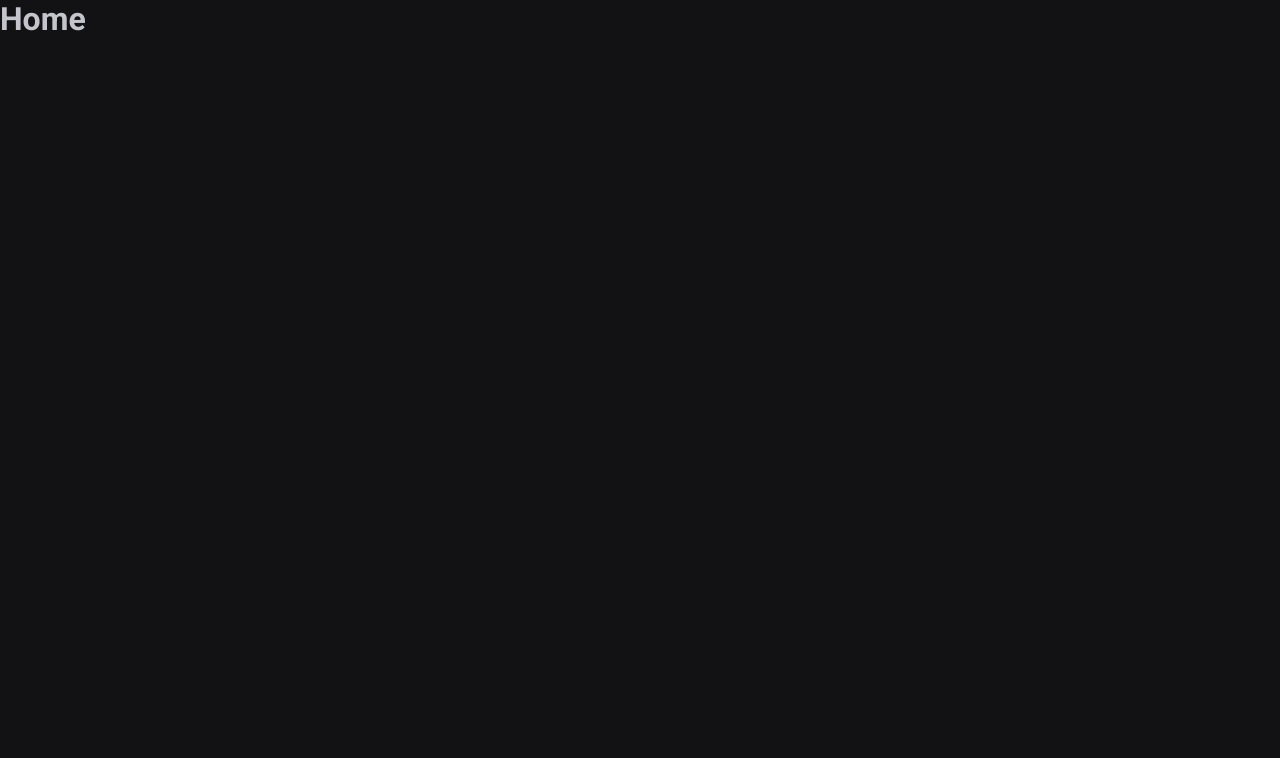
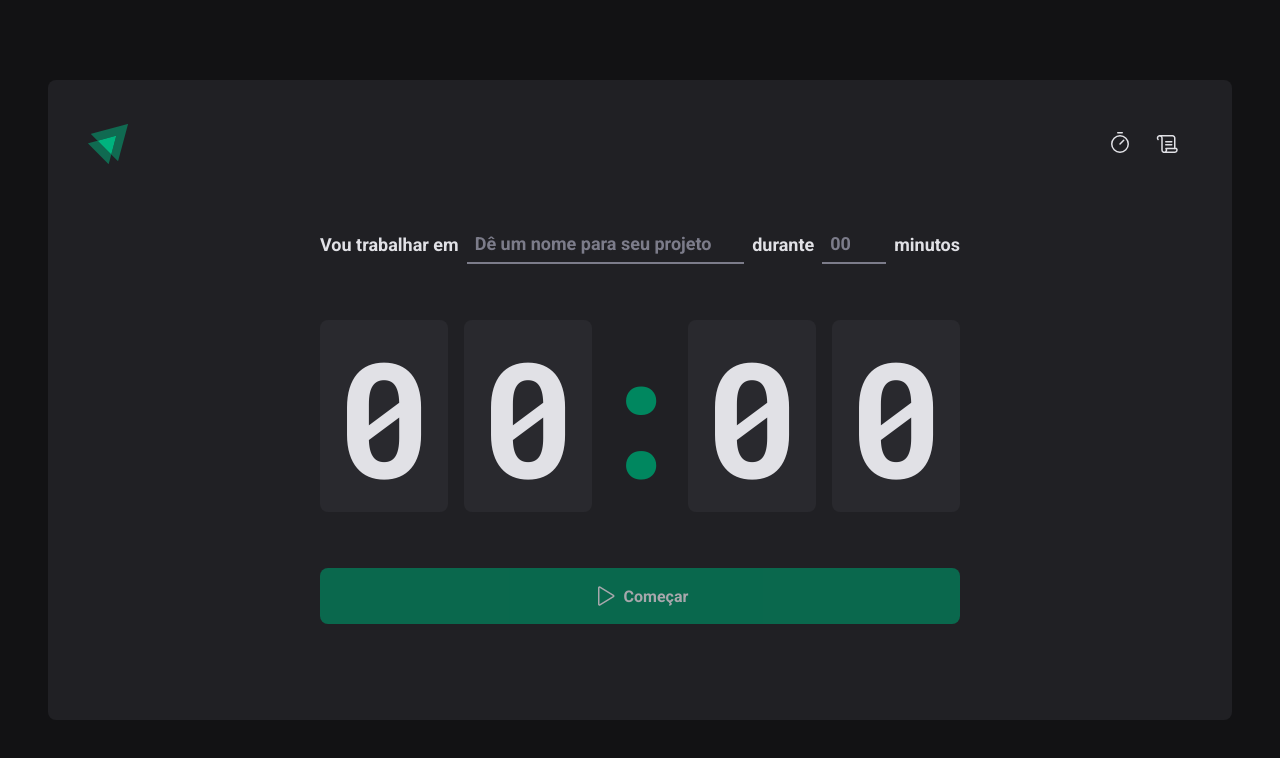
Before and after one commit to igortrombini/timer, a React (Vite) app: page / in a window 1280 px wide. Shown: the top 758 px of the page. Built offline with nearby package versions, Linux system fonts and the light colour scheme.

Commit message:
add:styles

```diff
--- a/package.json
+++ b/package.json
@@ -10,6 +10,7 @@
     "preview": "vite preview"
   },
   "dependencies": {
+    "phosphor-react": "^1.4.1",
     "react": "^18.2.0",
     "react-dom": "^18.2.0",
     "react-router-dom": "^6.22.3",
--- a/src/Router.tsx
+++ b/src/Router.tsx
@@ -1,12 +1,15 @@
 import { Routes, Route } from 'react-router-dom'
 import { Home } from './pages/Home';
 import { History } from './pages/History';
+import { DefaultLayout } from './layouts/DefaultLayout';
 
 export function Router() {
     return (
         <Routes>
+            <Route path="/" element={<DefaultLayout />}>
             <Route path="/" element={<Home />} />
             <Route path="history" element={<History />} />
+            </Route>
         </Routes>
     );
 
--- /dev/null
+++ b/src/components/Header/index.tsx
@@ -0,0 +1,22 @@
+import { HeaderContainer } from "./styles";
+import LogoIgnite from '../../assets/logo-ignite.svg';
+import { Scroll, Timer } from "phosphor-react";
+import { NavLink } from "react-router-dom";
+
+export function Header() {
+    return (
+        <HeaderContainer>
+            <img src={LogoIgnite} alt="" />
+            <nav>
+                <NavLink to="/" title="Timer">
+                    <Timer size={24} />
+
+                </NavLink>
+                <NavLink to="/history" title="Histórico">
+                    <Scroll size={24} />
+                </NavLink>
+            </nav>
+        </HeaderContainer>
+
+    )
+}
--- /dev/null
+++ b/src/components/Header/styles.ts
@@ -0,0 +1,36 @@
+import styled from "styled-components";
+
+export const HeaderContainer = styled.header`
+   display: flex;
+   align-items: center;
+   justify-content: space-between;
+
+   nav {
+    display: flex;
+    gap: 0,5rem;
+
+
+   a {
+    width: 3rem;
+    height: 3rem;
+
+    display: flex;
+    justify-content: center;
+    align-items: center;
+
+    color: ${props => props.theme['gray-100']};
+    border-top: 3px solid transparent;
+    border-bottom: 3px solid transparent;
+
+
+
+   &:hover{
+    border-bottom: 3px solid ${props => props.theme['green-500']};
+    }
+    &:active{
+        color: ${props => props.theme['green-500']};
+    }
+     }
+        }
+
+`
--- /dev/null
+++ b/src/layouts/DefaultLayout/index.tsx
@@ -0,0 +1,14 @@
+import { Outlet } from "react-router-dom";
+import { Header } from "../../components/Header";
+import { LayoutContainer } from "./styles";
+
+export function DefaultLayout() {
+    return (
+        <LayoutContainer>
+            <Header />
+            <Outlet />
+        </LayoutContainer>
+
+    );
+
+}
--- /dev/null
+++ b/src/layouts/DefaultLayout/styles.ts
@@ -0,0 +1,15 @@
+import styled from "styled-components";
+
+export const LayoutContainer = styled.div`
+    max-width: 74rem;
+    height: calc(100vh - 10rem);
+    margin: 5rem auto;
+    padding: 2.5rem;
+
+    background: ${props => props.theme['gray-800']};
+    border-radius: 8px;
+
+    display: flex;
+    flex-direction: column;
+
+`;
--- a/src/pages/History.tsx
+++ b/src/pages/History.tsx
@@ -1,3 +1,8 @@
+
 export function History() {
-    return <h1>History</h1>
+    return (
+        <div>
+            <h1>History</h1>
+        </div>
+    )
 }
--- a/src/pages/Home.tsx
+++ /dev/null
@@ -1,3 +0,0 @@
-export function Home() {
-    return <h1>Home</h1>
-}
--- /dev/null
+++ b/src/pages/Home/index.tsx
@@ -0,0 +1,31 @@
+import { Play } from "phosphor-react";
+import { CountDownContainer, FormContainer, HomeContainer, MinutesAmountInput, Separator, StartCountdownButton, TaskInput } from "./styles";
+
+export function Home() {
+    return (
+        <HomeContainer>
+            <form action="">
+                <FormContainer>
+                    <label htmlFor="task">Vou trabalhar em</label>
+                    <TaskInput id="task" placeholder="Dê um nome para seu projeto"/>
+
+                    <label htmlFor="minutesAmount">durante</label>
+                    <MinutesAmountInput type="number" id="minutesAmount" placeholder="00" />
+                    <span>minutos</span>
+                </FormContainer>
+
+                <CountDownContainer>
+                    <span>0</span>
+                    <span>0</span>
+                    <Separator>:</Separator>
+                    <span>0</span>
+                    <span>0</span>
+                </CountDownContainer>
+                <StartCountdownButton disabled type="submit">
+                    <Play size={24} />
+                    Começar
+                </StartCountdownButton>
+            </form>
+        </HomeContainer>
+    )
+}
--- /dev/null
+++ b/src/pages/Home/styles.ts
@@ -0,0 +1,118 @@
+import styled from "styled-components";
+
+export const HomeContainer = styled.main`
+    height: 100%;
+    flex: 1;
+
+    display: flex;
+    flex-direction: column;
+    align-items: center;
+    justify-content: center;
+
+    form{
+        display: flex;
+        flex-direction: column;
+        align-items: center;
+        gap: 3.5rem;
+    }
+
+`;
+
+export const FormContainer = styled.div`
+    width: 100%;
+    display: flex;
+    align-items: center;
+    justify-content: center;
+    gap: 0.5rem;
+    color: ${(props) => props.theme['gray-100']};
+    font-size: 1.125rem;
+    font-weight: bold;
+    flex-wrap: wrap;
+`;
+
+
+const BaseInput = styled.input`
+    background: transparent;
+    height: 2.5rem;
+    border: 0;
+    border-bottom: 2px solid ${(props) => props.theme['gray-500']};
+    font-weight: bold;
+    font-size: 1.125rem;
+    padding: 0 0.5rem;
+    color:${(props) => props.theme['gray-100']};
+
+    &:focus{
+        box-shadow: none;
+        border-color: ${(props)=>props.theme['green-500']};;
+    }
+
+    &::placeholder{
+        color: ${(props)=>props.theme['gray-500']};;
+    }
+`
+
+export const TaskInput = styled(BaseInput)`
+    flex: 1;
+
+`;
+
+export const MinutesAmountInput = styled(BaseInput)`
+    width: 4rem;
+
+`;
+
+export const CountDownContainer = styled.div`
+    font-family: 'Roboto Mono',monospace;
+    font-size: 10rem;
+    line-height: 8rem;
+    color: ${(props) => props.theme['gray-100']};
+
+    display: flex;
+    gap: 1rem;
+
+    span{
+        background: ${(props) => props.theme['gray-700']};
+        padding: 2rem  1rem;
+        border-radius: 8px;
+
+    }
+`;
+
+export const Separator = styled.div`
+    padding: 2rem 0;
+    color: ${(props) => props.theme['green-500']};
+
+    width: 4rem;
+    overflow: hidden;
+    display: flex;
+    justify-content: center;
+
+`;
+
+export const StartCountdownButton = styled.button`
+    width: 100%;
+    border: 0;
+    padding: 1rem;
+    border-radius: 8px;
+
+    display: flex;
+    align-items: center;
+    justify-content: center;
+
+    gap: 0.5rem;
+    font-weight: bold;
+
+    cursor: pointer;
+
+    background: ${(props) => props.theme['green-500']};
+    color: ${(props) => props.theme['gray-100']};
+
+    &:disabled{
+        opacity: 0.7;
+        cursor: not-allowed;
+    }
+
+    &:not(:disabled):hover{
+        background: ${(props) => props.theme['green-700']};;
+    }
+`;
--- a/src/styles/global.ts
+++ b/src/styles/global.ts
@@ -14,6 +14,7 @@
 body{
     background-color: ${props => props.theme['gray-900']};
     color: ${props => props.theme['gray-300']};
+    -webkit-font-smoothing: antialiased;
 
 }
 
```
Also changed, not shown: src/assets/logo-ignite.svg (added), 1 other file (tests, documents, lock files or other folders).
